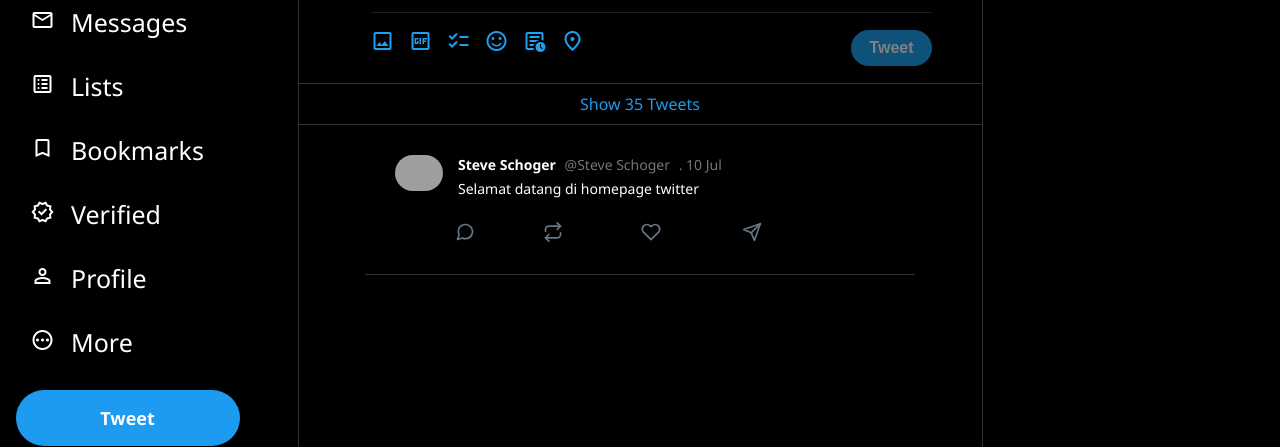
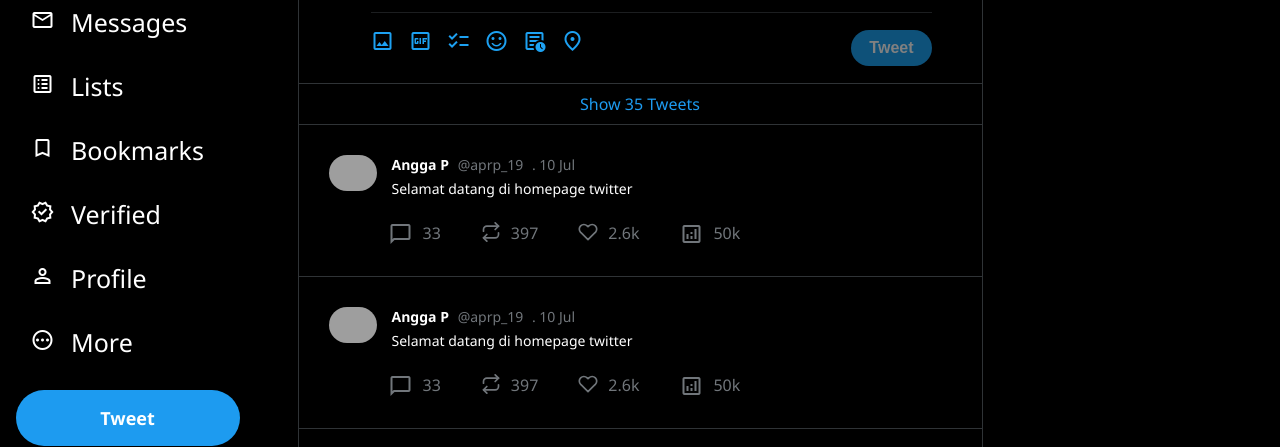
Before and after one commit to aprp19/Homework_NativeFrontend, a plain HTML site: page index.html in a window 1280 px wide. Shown: the part 277-724 px from the top of the page. Drawn offline with nearby package versions, Linux system fonts and the light colour scheme; grey boxes are pictures that could not be loaded.

Commit message:
Add body content

```diff
--- a/index.html
+++ b/index.html
@@ -100,7 +100,7 @@
             <div class="tweet-header">
                 <img src="https://pbs.twimg.com/profile_images/1631316094572191744/zhyqoOo__400x400.jpg" class="avatar" alt="profile">
                 <div class="tweet-header-info">
-                    Steve Schoger <span>@Steve Schoger</span>
+                    Angga P <span>@aprp_19</span>
                     <span>. 10 Jul</span>
                     <p>Selamat datang di homepage twitter</p>
                 </div>
@@ -110,24 +110,65 @@
 
                 <div class="comments">
 
-                    <svg class="feather feather-message-circle sc-dnqmqq jxshSx" xmlns="http://www.w3.org/2000/svg" width="20" height="20" viewBox="0 0 24 24" fill="none" stroke="currentColor" stroke-width="2" stroke-linecap="round" stroke-linejoin="round" aria-hidden="true"><path d="M21 11.5a8.38 8.38 0 0 1-.9 3.8 8.5 8.5 0 0 1-7.6 4.7 8.38 8.38 0 0 1-3.8-.9L3 21l1.9-5.7a8.38 8.38 0 0 1-.9-3.8 8.5 8.5 0 0 1 4.7-7.6 8.38 8.38 0 0 1 3.8-.9h.5a8.48 8.48 0 0 1 8 8v.5z"></path></svg>
-                    <div class="comment-count">33</div>
+                    <span class="material-symbols-outlined">chat_bubble</span>
+                    <div class="comment-count count">33</div>
                 </div>
 
                 <div class="retweets">
-                    <svg class="feather feather-repeat sc-dnqmqq jxshSx" xmlns="http://www.w3.org/2000/svg" width="20" height="20" viewBox="0 0 24 24" fill="none" stroke="currentColor" stroke-width="2" stroke-linecap="round" stroke-linejoin="round" aria-hidden="true"><polyline points="17 1 21 5 17 9"></polyline><path d="M3 11V9a4 4 0 0 1 4-4h14"></path><polyline points="7 23 3 19 7 15"></polyline><path d="M21 13v2a4 4 0 0 1-4 4H3"></path></svg>
-                    <div class="retweet-count">397</div>
+                    <svg class="feather feather-repeat sc-dnqmqq jxshSx" xmlns="http://www.w3.org/2000/svg" width="20" height="20" viewBox="0 0 24 24" fill="none" stroke="currentColor" stroke-width="2" stroke-linecap="round" stroke-linejoin="round" aria-hidden="true" ><polyline points="17 1 21 5 17 9"></polyline><path d="M3 11V9a4 4 0 0 1 4-4h14"></path><polyline points="7 23 3 19 7 15"></polyline><path d="M21 13v2a4 4 0 0 1-4 4H3"></path></svg>
+                    <div class="retweet-count count">397</div>
                 </div>
 
                 <div class="likes">
                     <svg class="feather feather-heart sc-dnqmqq jxshSx" xmlns="http://www.w3.org/2000/svg" width="20" height="20" viewBox="0 0 24 24" fill="none" stroke="currentColor" stroke-width="2" stroke-linecap="round" stroke-linejoin="round" aria-hidden="true"><path d="M20.84 4.61a5.5 5.5 0 0 0-7.78 0L12 5.67l-1.06-1.06a5.5 5.5 0 0 0-7.78 7.78l1.06 1.06L12 21.23l7.78-7.78 1.06-1.06a5.5 5.5 0 0 0 0-7.78z"></path></svg>
-                    <div class="likes-count">
+                    <div class="likes-count count">
                         2.6k
                     </div>
                 </div>
 
                 <div class="message">
-                    <svg class="feather feather-send sc-dnqmqq jxshSx" xmlns="http://www.w3.org/2000/svg" width="20" height="20" viewBox="0 0 24 24" fill="none" stroke="currentColor" stroke-width="2" stroke-linecap="round" stroke-linejoin="round" aria-hidden="true"><line x1="22" y1="2" x2="11" y2="13"></line><polygon points="22 2 15 22 11 13 2 9 22 2"></polygon></svg>
+                    <span class="material-symbols-outlined">analytics</span>
+                <div class="count">
+                    50k
+                </div>
+                </div>
+            </div>
+        </div>
+        <div class="tweet-container">
+            <div class="tweet-header">
+                <img src="https://pbs.twimg.com/profile_images/1631316094572191744/zhyqoOo__400x400.jpg" class="avatar" alt="profile">
+                <div class="tweet-header-info">
+                    Angga P <span>@aprp_19</span>
+                    <span>. 10 Jul</span>
+                    <p>Selamat datang di homepage twitter</p>
+                </div>
+            </div>
+
+            <div class="tweet-info-counts">
+
+                <div class="comments">
+
+                    <span class="material-symbols-outlined">chat_bubble</span>
+                    <div class="comment-count count">33</div>
+                </div>
+
+                <div class="retweets">
+                    <svg class="feather feather-repeat sc-dnqmqq jxshSx" xmlns="http://www.w3.org/2000/svg" width="20" height="20" viewBox="0 0 24 24" fill="none" stroke="currentColor" stroke-width="2" stroke-linecap="round" stroke-linejoin="round" aria-hidden="true" ><polyline points="17 1 21 5 17 9"></polyline><path d="M3 11V9a4 4 0 0 1 4-4h14"></path><polyline points="7 23 3 19 7 15"></polyline><path d="M21 13v2a4 4 0 0 1-4 4H3"></path></svg>
+                    <div class="retweet-count count">397</div>
+                </div>
+
+                <div class="likes">
+                    <svg class="feather feather-heart sc-dnqmqq jxshSx" xmlns="http://www.w3.org/2000/svg" width="20" height="20" viewBox="0 0 24 24" fill="none" stroke="currentColor" stroke-width="2" stroke-linecap="round" stroke-linejoin="round" aria-hidden="true"><path d="M20.84 4.61a5.5 5.5 0 0 0-7.78 0L12 5.67l-1.06-1.06a5.5 5.5 0 0 0-7.78 7.78l1.06 1.06L12 21.23l7.78-7.78 1.06-1.06a5.5 5.5 0 0 0 0-7.78z"></path></svg>
+                    <div class="likes-count count">
+                        2.6k
+                    </div>
+                </div>
+
+                <div class="message">
+                    <span class="material-symbols-outlined">analytics</span>
+                <div class="count">
+                    50k
+                </div>
                 </div>
             </div>
         </div>
--- a/style.css
+++ b/style.css
@@ -452,7 +452,6 @@ html.wf-active .profile-image-figure .profile-author-title {
 }
 
 .tweet-container {
-    max-width: 490px;
     margin: 0 auto;
     padding: 30px;
     border-bottom: 1px solid #2f3336;
@@ -490,6 +489,14 @@ html.wf-active .profile-image-figure .profile-author-title {
     margin-right: 20px;
 }
 .tweet-info-counts div svg {
-    color:#657786;
-    margin-right: 10px;
+    color:#71767B;
 }
+
+.tweet-info-counts div span {
+    color: #71767B;
+}
+
+.tweet-info-counts .count {
+    color: #71767B;
+    padding-left: 10px;
+}
```
